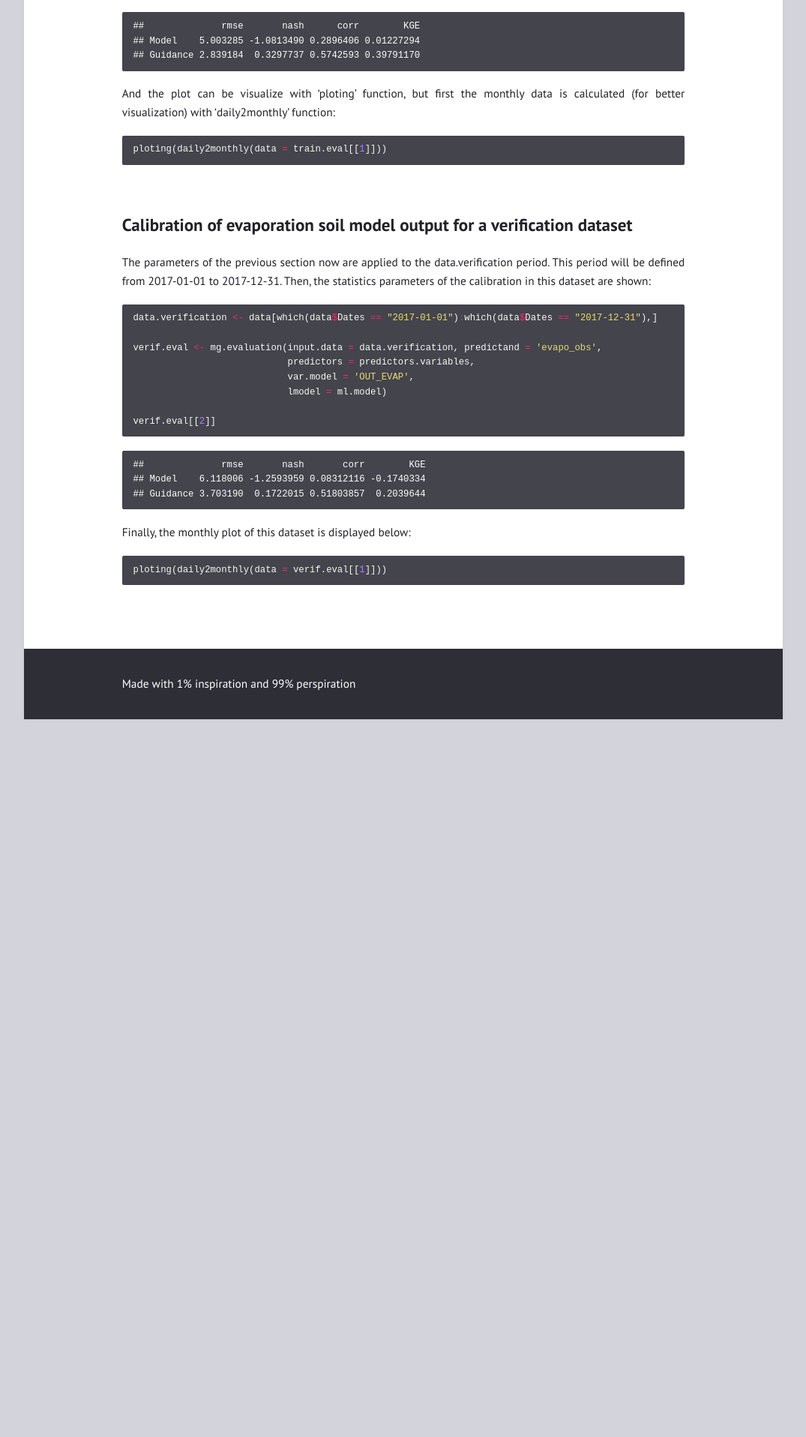
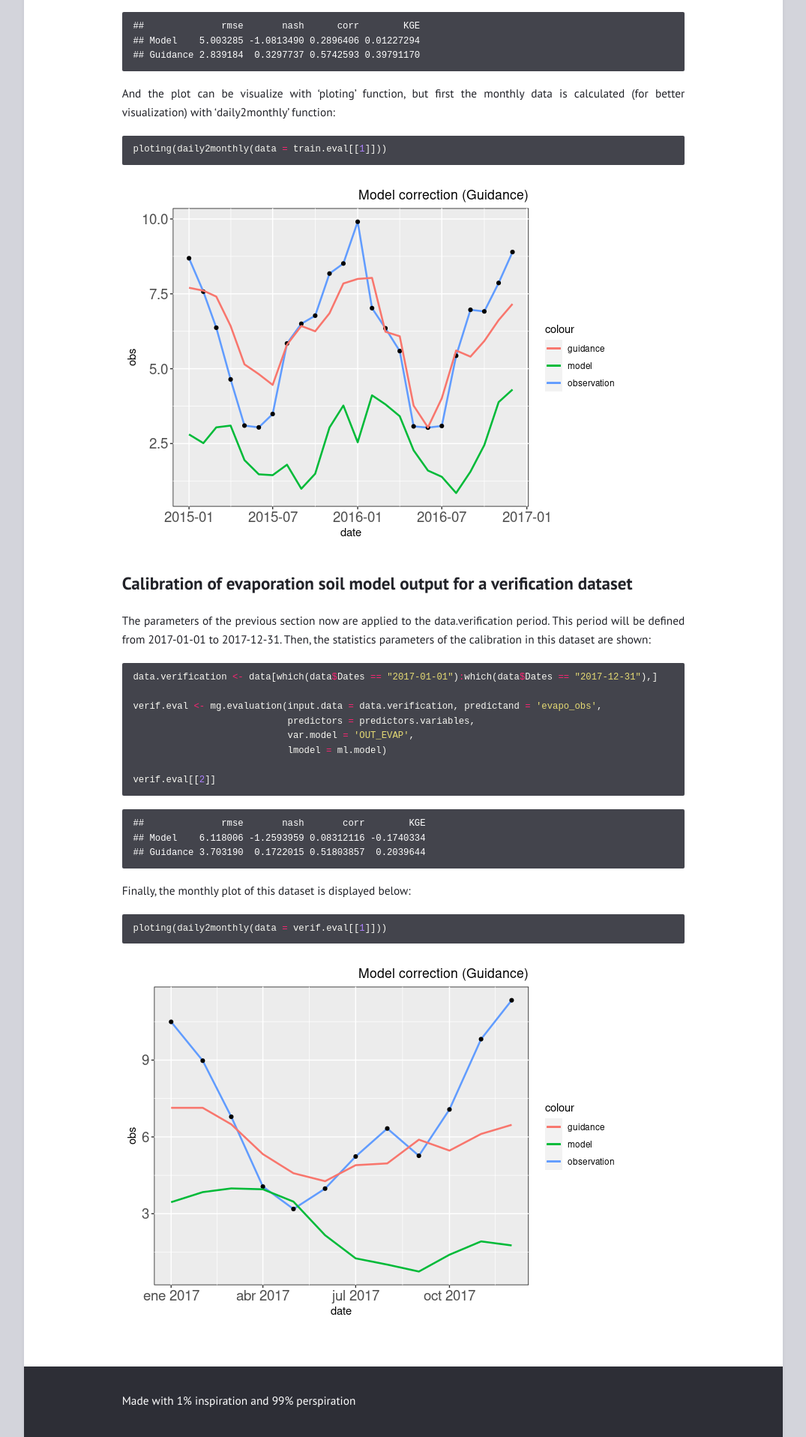
Before and after one commit to Gonzalo1985/CodeTipsHub, a Jekyll site: the page built from _posts/2024-11-10-Evaporation-soil-model-calibration.md, in a window 1280 px wide. Shown: the part 1716-3632 px from the top of the page at 75% size, without its empty margins (102-1177 px from the left). Built offline with Jekyll 4.4.1, drawn with Linux system fonts in a browser that asks for light colours; before the commit the page ends 2675 px from its top, so only the background shows below that.

Commit message:
Final post 2024-11-10

````diff
--- a/_posts/2024-11-10-Evaporation-soil-model-calibration.md
+++ b/_posts/2024-11-10-Evaporation-soil-model-calibration.md
@@ -107,7 +107,7 @@ monthly data is calculated (for better visualization) with
 ploting(daily2monthly(data = train.eval[[1]]))
 ```
 
-![](Page03_awswrfsmn_files/figure-gfm/unnamed-chunk-7-1.png)<!-- -->
+![](../Page03_awswrfsmn_files/figure-gfm/unnamed-chunk-7-1.png)<!-- -->
 
 ## Calibration of evaporation soil model output for a verification dataset
 
@@ -137,4 +137,4 @@ Finally, the monthly plot of this dataset is displayed below:
 ploting(daily2monthly(data = verif.eval[[1]]))
 ```
 
-![](Page03_awswrfsmn_files/figure-gfm/unnamed-chunk-9-1.png)<!-- -->
+![](../Page03_awswrfsmn_files/figure-gfm/unnamed-chunk-9-1.png)<!-- -->
````
